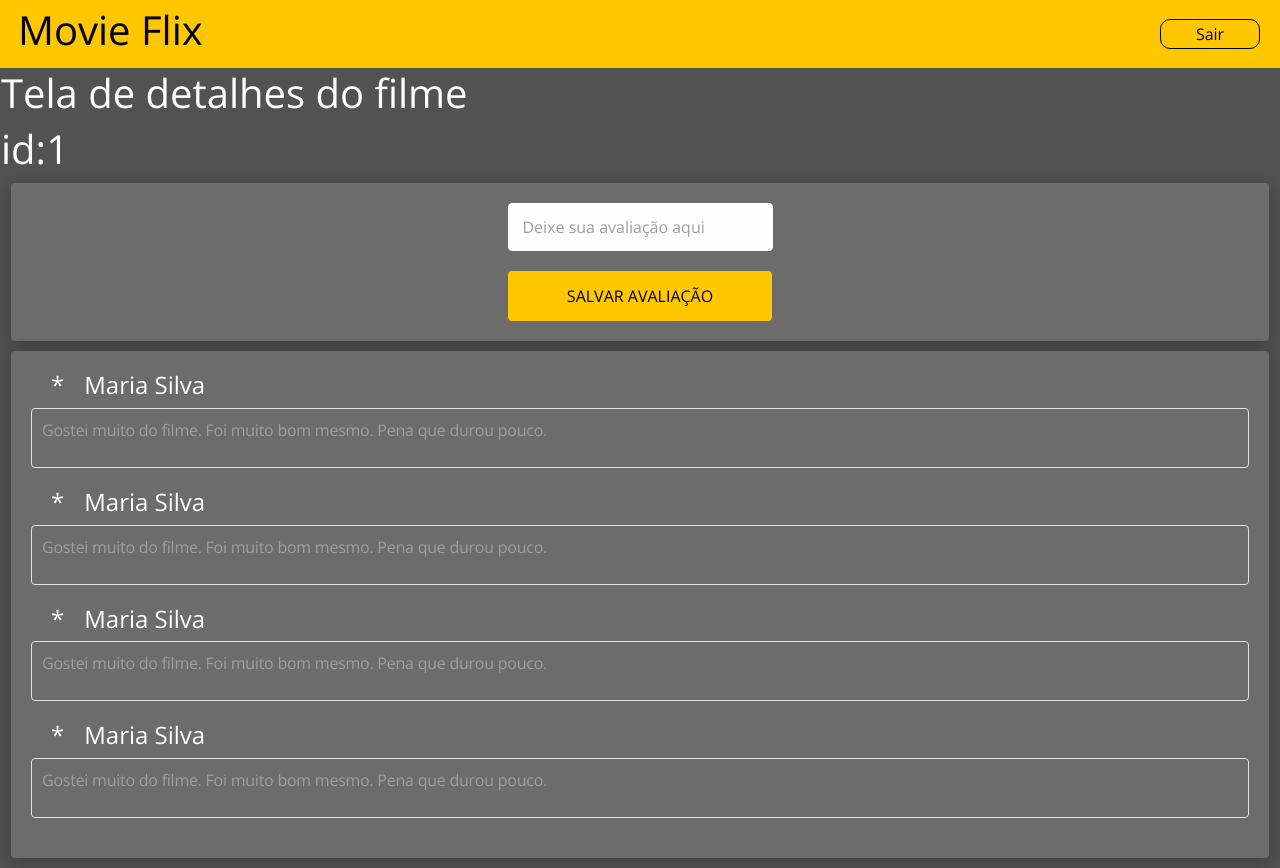
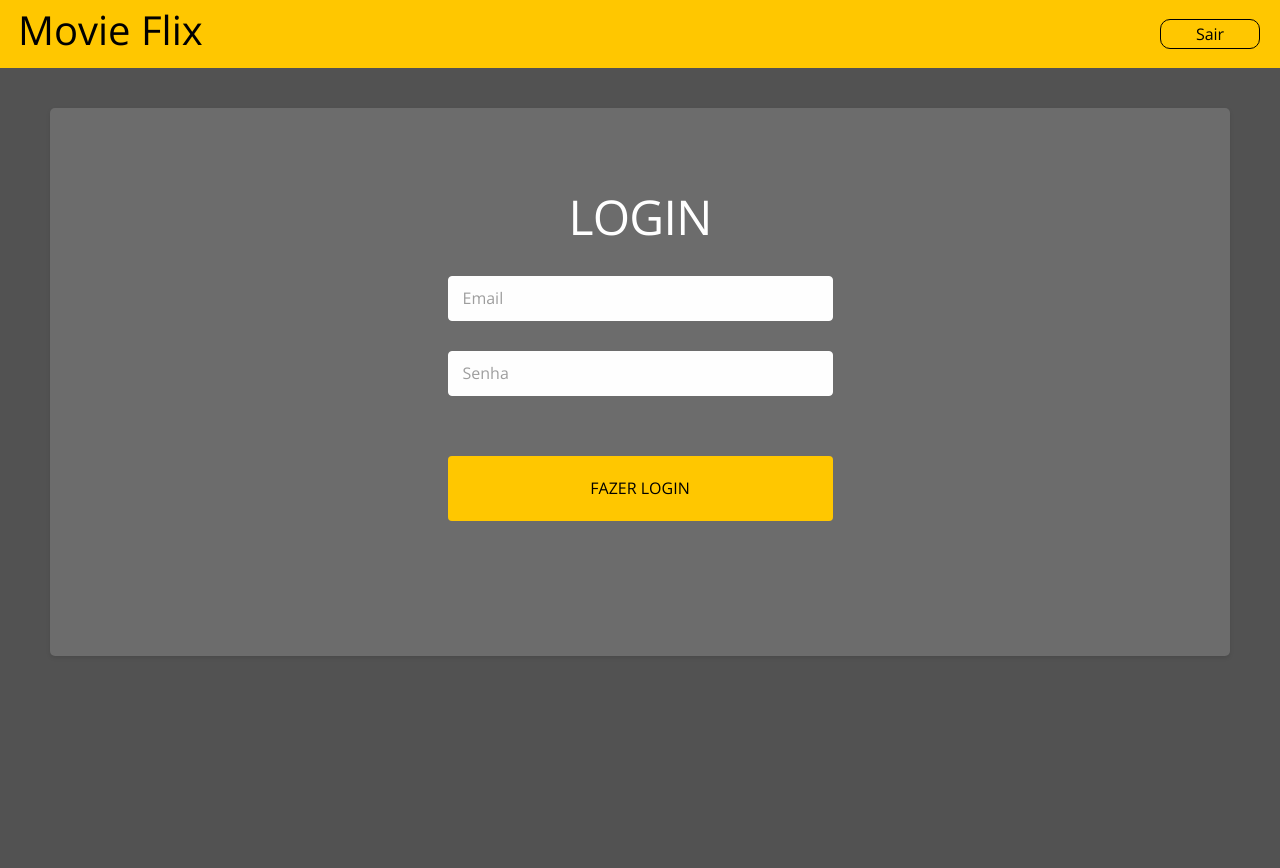
Before and after one commit to Romariorfr/frontend-movie-flix, a React (Create React App) app: page / in a window 1280 px wide. After the commit the page ends 800 px from the top, so only its background shows below. Built offline with nearby package versions, Linux system fonts and the light colour scheme.

Commit message:
:lipstick: feat: breaking point 576px page login

```diff
--- a/src/App.tsx
+++ b/src/App.tsx
@@ -1,13 +1,13 @@
 import './App.css';
 import './Assets/styles/custom.scss';
 import Header from './Components/Header';
-import MoviesId from './Pages/MoviesId';
+import Login from './Pages/Login';
 
 function App() {
   return (
     <>
       <Header />
-      <MoviesId/>
+      <Login />
     </>
   );
 }
--- a/src/Components/Input/styles.css
+++ b/src/Components/Input/styles.css
@@ -1,10 +1,19 @@
 .input-default {
   margin-bottom: 20px;
   width: 265px;
-  height: 48px;
+  height: 40px;
   border-radius: 4px;
+  border: 1px solid #fefefe;
   color: #9e9e9e;
   background: #fefefe;
   border: 1px solid #fefefe;
   padding: 14px;
 }
+
+@media (min-width: 576px) {
+  .input-default {
+    width: 385px;
+    height: 45px;
+    margin-bottom: 30px;
+  }
+}
--- a/src/Pages/Login/styles.css
+++ b/src/Pages/Login/styles.css
@@ -21,8 +21,24 @@
 .btn-login {
   height: 50px;
   width: 264px;
-  background-color: #FFC700;
+  background-color: #ffc700;
   border-radius: 4px;
   border: none;
   margin-top: 30px;
 }
+
+@media (min-width: 576px) {
+  .login-container {
+    margin: 40px 50px 50px 50px;
+    padding-bottom: 135px;
+  }
+
+  .login-title {
+    font-size: 48px;
+  }
+
+  .btn-login {
+    width: 385px;
+    height: 65px;
+  }
+}
```
Also changed, not shown: src/Components/Input/index.tsx (line endings or trailing spaces).
